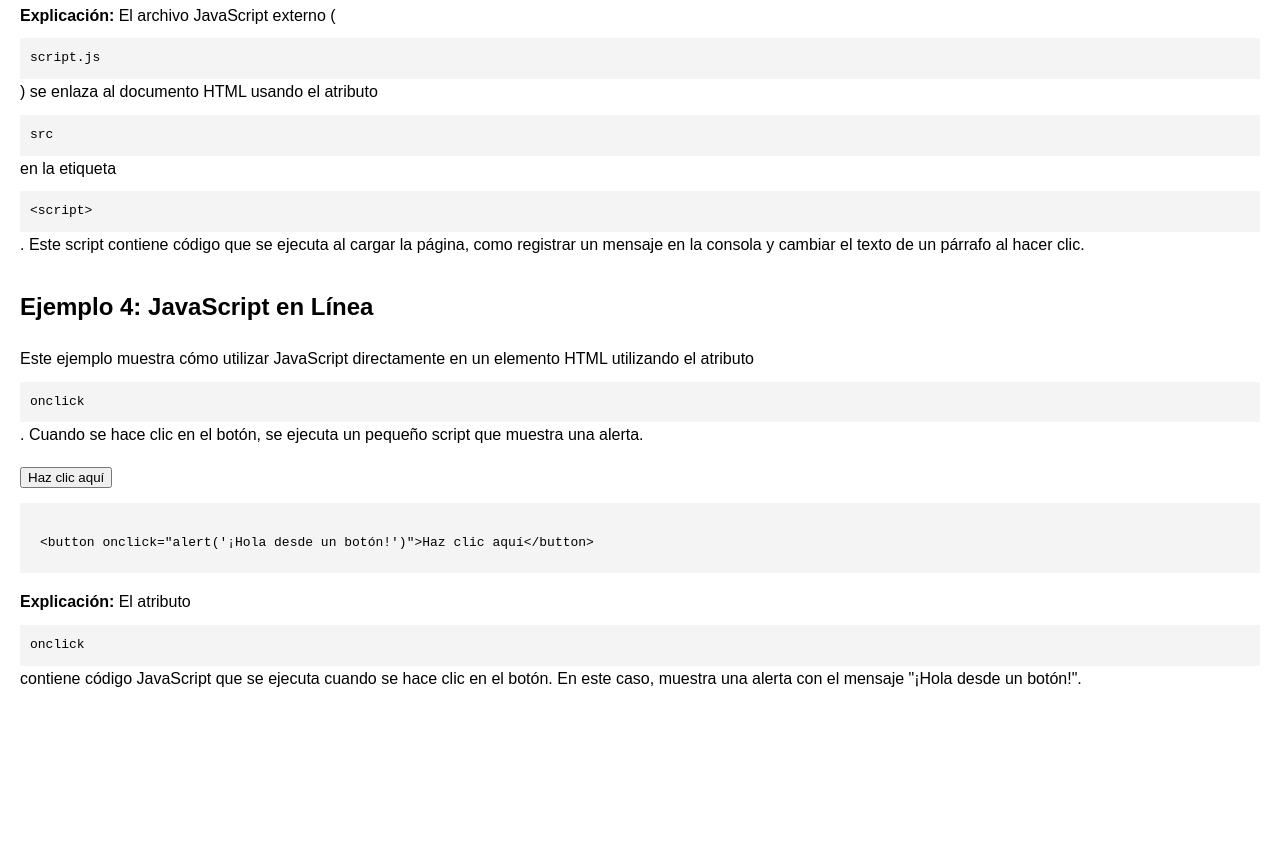
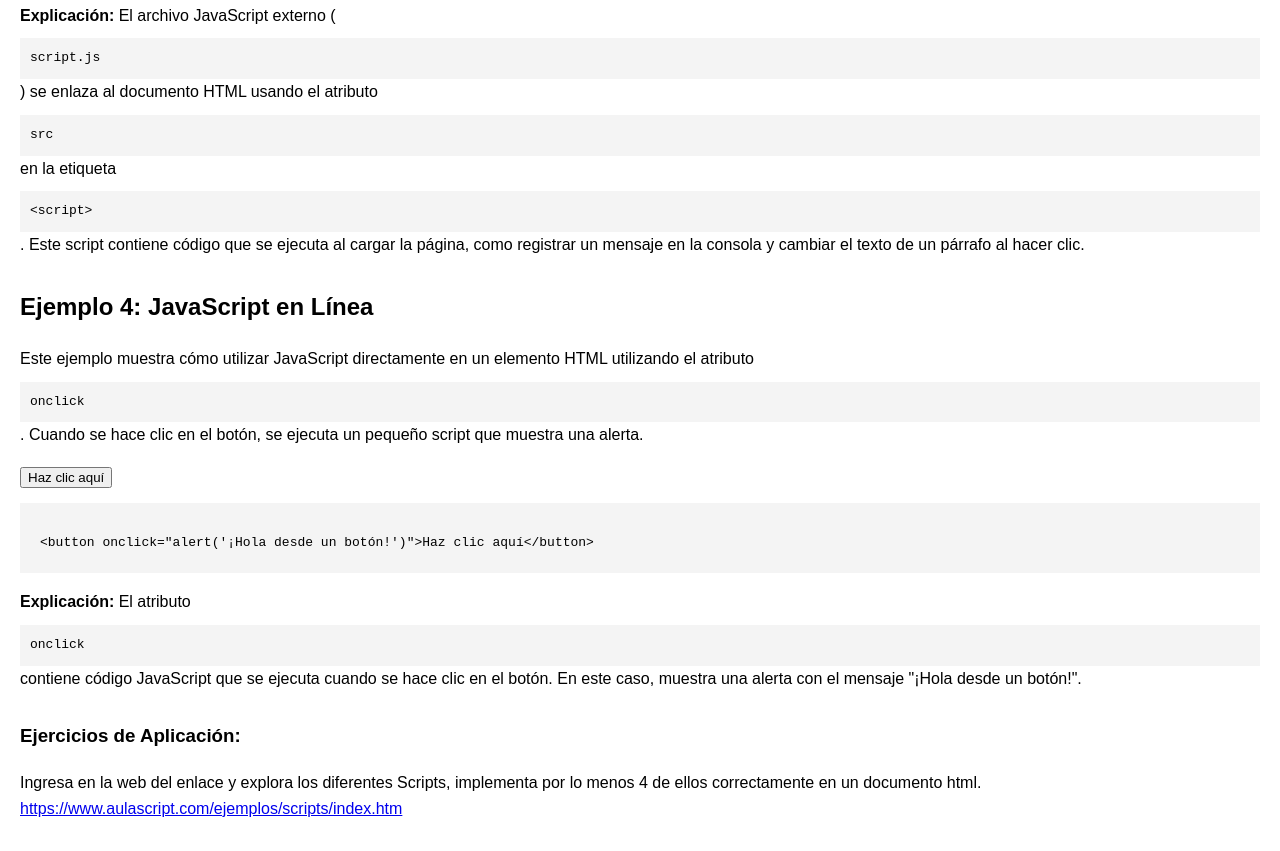
Before and after one commit to Andreybl29/brasiliaclases, a plain HTML site: page lenguajejs.html in a window 1280 px wide. Shown: the part 2316-3167 px from the top of the page. Before the commit the page ends 3037 px from the top, so only its background shows below. Drawn offline with Linux system fonts and the light colour scheme.

Commit message:
Add files via upload

```diff
--- a/lenguajejs.html
+++ b/lenguajejs.html
@@ -29,7 +29,7 @@
             background-color: #f4f4f4;
             padding: 10px;
         }
-    </style>
+</style>
 </head>
 <body>
     <h1>Ejemplos de Implementación de JavaScript</h1>
@@ -106,7 +106,12 @@ document.getElementById('parrafo').onclick = cambiarTexto;
         <pre><code>&lt;button onclick="alert('¡Hola desde un botón!')"&gt;Haz clic aquí&lt;/button&gt;</code></pre>
         <p><strong>Explicación:</strong> El atributo <code>onclick</code> contiene código JavaScript que se ejecuta cuando se hace clic en el botón. En este caso, muestra una alerta con el mensaje "¡Hola desde un botón!".</p>
     </section>
+    <section>
 
+        <h3>Ejercicios de Aplicación:</h3>
+        <p>Ingresa en la web del enlace y explora los diferentes Scripts, implementa por lo menos 4 de ellos correctamente en un documento html. <a href="https://www.aulascript.com/ejemplos/scripts/index.htm">https://www.aulascript.com/ejemplos/scripts/index.htm</a>
+        </p>
+    </section>
     <!-- JavaScript para el Ejemplo 3 -->
     <script>
         document.getElementById('parrafo').onmouseover = function() {
@@ -116,5 +121,6 @@ document.getElementById('parrafo').onclick = cambiarTexto;
             this.style.color = 'black';
         };
     </script>
+
 </body>
 </html>
```
